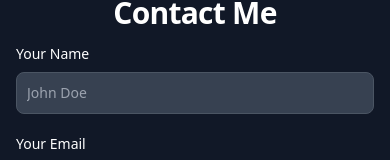
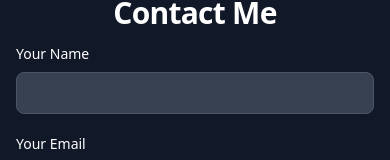
Before and after one commit to johnmartinroque/Portfolio, a React (Create React App) app in the folder portfolio/: page / in a window 390 px wide. Shown: the part 5235-5395 px from the top of the page. Built offline with nearby package versions, Linux system fonts and the light colour scheme.

Commit message:
removed contact navigation

```diff
--- a/portfolio/src/App.js
+++ b/portfolio/src/App.js
@@ -11,7 +11,7 @@
         <Header />
         <Routes>
           <Route element={<Home />} path="/" />
-          <Route element={<Contact />} path="/contact" />
+          {/*   <Route element={<Contact />} path="/contact" /> */}
           <Route element={<ProjectDetailed />} path="/project/:id" />
         </Routes>
       </Router>
--- a/portfolio/src/components/others/Header.jsx
+++ b/portfolio/src/components/others/Header.jsx
@@ -78,14 +78,14 @@
                   Home
                 </Link>
               </li>
-              <li>
+              {/*          <li>
                 <Link
                   to="/contact"
                   className="block py-2 px-3 text-gray-900 rounded-sm hover:bg-gray-100 md:hover:bg-transparent md:border-0 md:hover:text-blue-700 md:p-0 dark:text-white md:dark:hover:text-blue-500 dark:hover:bg-gray-700 dark:hover:text-white md:dark:hover:bg-transparent"
                 >
                   Contact
                 </Link>
-              </li>
+              </li> */}
             </ul>
           </div>
         </div>
--- a/portfolio/src/screens/Contact.jsx
+++ b/portfolio/src/screens/Contact.jsx
@@ -90,7 +90,7 @@
             type="text"
             name="name"
             id="name"
-            placeholder="John Doe"
+            placeholder=""
             required
             className="bg-gray-50 border border-gray-300 text-gray-900 text-sm rounded-lg focus:ring-blue-500 focus:border-blue-500 block w-full p-2.5 dark:bg-gray-700 dark:border-gray-600 dark:placeholder-gray-400 dark:text-white"
           />
@@ -132,10 +132,10 @@
         </div>
 
         {/* Message */}
-        <div className="mb-5">
+        <div className="mb-5 ">
           <label
             htmlFor="message"
-            className="block mb-2 text-sm font-medium text-gray-900 dark:text-white"
+            className="block mb-2 text-sm font-medium  text-gray-900 dark:text-white"
           >
             Message
           </label>
@@ -152,7 +152,7 @@
         {/* Submit Button */}
         <button
           type="submit"
-          className="text-white bg-blue-700 hover:bg-blue-800 focus:ring-4 focus:outline-none focus:ring-blue-300 font-medium rounded-lg text-sm w-full sm:w-auto px-5 py-2.5 text-center dark:bg-blue-600 dark:hover:bg-blue-700 dark:focus:ring-blue-800"
+          className="text-white bg-blue-700 hover:bg-blue-800 focus:ring-4 focus:outline-none focus:ring-blue-300 font-medium rounded-lg text-sm w-full sm:w-auto px-5 py-2.5 text-center dark:bg-blue-600 dark:hover:bg-blue-700 dark:focus:ring-blue-800 mx-auto block"
         >
           Send Message
         </button>
```
